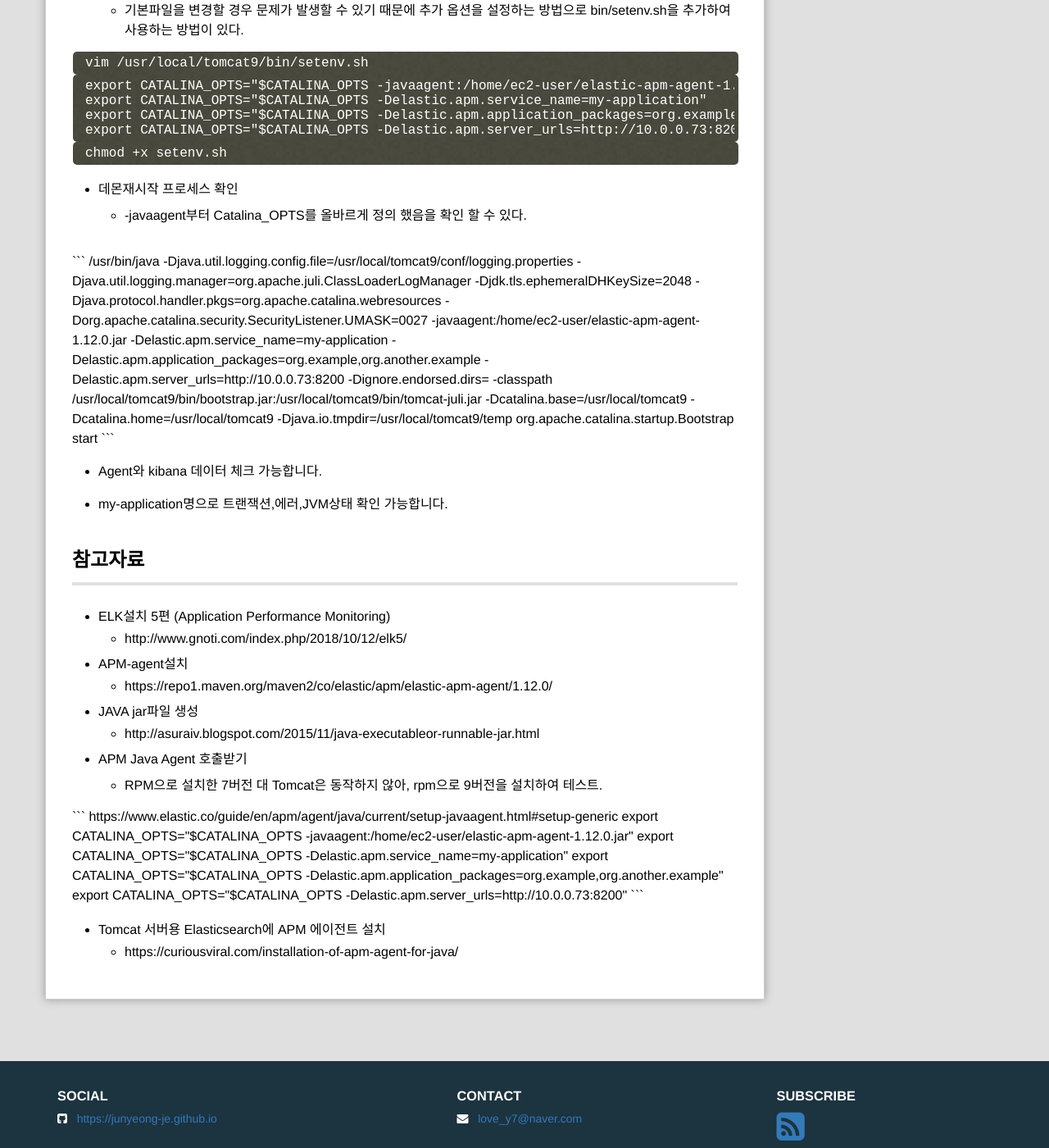
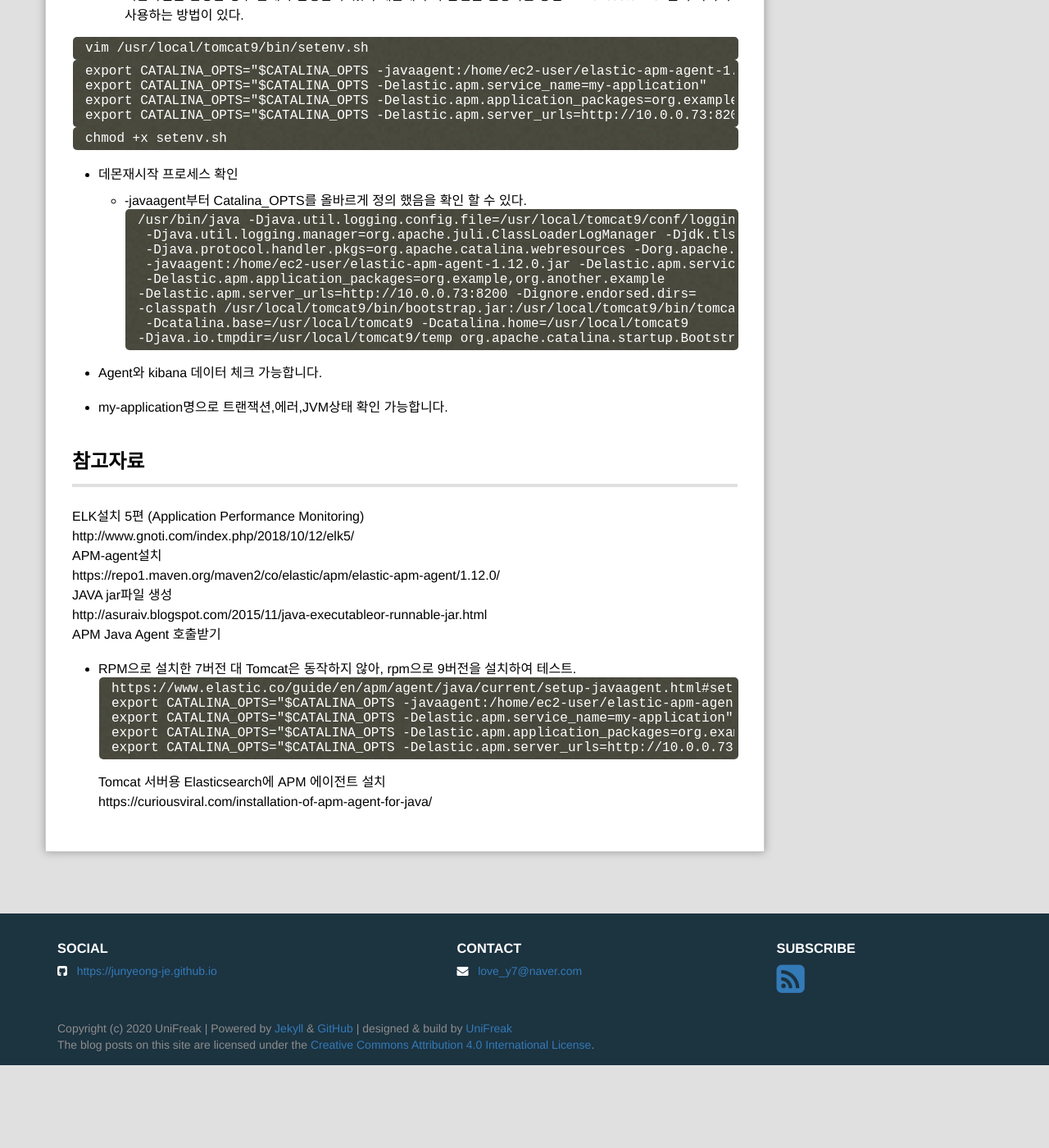
Before and after one commit to junyeong-je/junyeong-je.github.io, a Jekyll site: the page built from _posts/2020-07-30-ELK_APM_to_TOMCAT.md, in a window 1280 px wide and 1400 px high, scrolled down 1809 px. Shown: the whole window at 82% size. Built offline with Jekyll 4.4.1, drawn with Linux system fonts in a browser that asks for light colours; comment, search, counter and statistics services are not loaded; after the commit the page ends 3108 px from its top, so only the background shows below that.

Commit message:
Revert "update"
This reverts commit 8f5c331b

````diff
--- a/_posts/2020-07-30-ELK_APM_to_TOMCAT.md
+++ b/_posts/2020-07-30-ELK_APM_to_TOMCAT.md
@@ -47,7 +47,7 @@ wget https://repo1.maven.org/maven2/co/elastic/apm/elastic-apm-agent/1.12.0/elas
 
 * Tomcat9 설치<br>
 http://mirror.apache-kr.org/tomcat/tomcat-9/v9.0.30/bin/<br>
-  * Tomcat 9.0에는 Java 8 이상이 필요합니다.<br>
+  * Tomcat 9.0에는 Java 8 이상이 필요합니다.
 ```
 wget http://mirror.apache-kr.org/tomcat/tomcat-9/v9.0.30/bin/apache-tomcat-9.0.30.tar.gz
 tar -xvf apache-tomcat-9.0.30.tar.gz
@@ -58,7 +58,6 @@ mv apache-tomcat-9.0.30.tar.gz /usr/local/tomcat9
 ## 트러블 슈팅
 * replication error
   * master node에서 cluster.initial_master_nodes: ["10.0.0.73”] 와 같은 형태로 옵션을 넣어야만 아래 에러가 발생하지 않는다.<br>
-<br>
 ```
 [1]: the default discovery settings are unsuitable for production use;
  at least one of [discovery.seed_hosts, discovery.seed_providers, cluster.initial_master_nodes] must be configured
@@ -82,21 +81,19 @@ chmod +x setenv.sh
 ```
 
 * 데몬재시작 프로세스 확인
-  * -javaagent부터 Catalina_OPTS를 올바르게 정의 했음을 확인 할 수 있다.<br>
-<br>
-<p>
+  * -javaagent부터 Catalina_OPTS를 올바르게 정의 했음을 확인 할 수 있다.
 ```
 /usr/bin/java -Djava.util.logging.config.file=/usr/local/tomcat9/conf/logging.properties
--Djava.util.logging.manager=org.apache.juli.ClassLoaderLogManager -Djdk.tls.ephemeralDHKeySize=2048
--Djava.protocol.handler.pkgs=org.apache.catalina.webresources -Dorg.apache.catalina.security.SecurityListener.UMASK=0027
--javaagent:/home/ec2-user/elastic-apm-agent-1.12.0.jar -Delastic.apm.service_name=my-application
--Delastic.apm.application_packages=org.example,org.another.example
+ -Djava.util.logging.manager=org.apache.juli.ClassLoaderLogManager -Djdk.tls.ephemeralDHKeySize=2048
+ -Djava.protocol.handler.pkgs=org.apache.catalina.webresources -Dorg.apache.catalina.security.SecurityListener.UMASK=0027
+ -javaagent:/home/ec2-user/elastic-apm-agent-1.12.0.jar -Delastic.apm.service_name=my-application
+ -Delastic.apm.application_packages=org.example,org.another.example
 -Delastic.apm.server_urls=http://10.0.0.73:8200 -Dignore.endorsed.dirs=
 -classpath /usr/local/tomcat9/bin/bootstrap.jar:/usr/local/tomcat9/bin/tomcat-juli.jar
--Dcatalina.base=/usr/local/tomcat9 -Dcatalina.home=/usr/local/tomcat9
+ -Dcatalina.base=/usr/local/tomcat9 -Dcatalina.home=/usr/local/tomcat9
 -Djava.io.tmpdir=/usr/local/tomcat9/temp org.apache.catalina.startup.Bootstrap start
 ```
-</p>
+
 * Agent와 kibana 데이터 체크 가능합니다.
 ![](Img/2020-07-30-ELK_APM_to_TOMCAT/6cd4a70b.png)
 
@@ -104,15 +101,14 @@ chmod +x setenv.sh
 ![](Img/2020-07-30-ELK_APM_to_TOMCAT/68c6f038.png)
 
 ## 참고자료
-* ELK설치 5편 (Application Performance Monitoring)<br>
-  * http://www.gnoti.com/index.php/2018/10/12/elk5/ <br>
-* APM-agent설치<br>
-  * https://repo1.maven.org/maven2/co/elastic/apm/elastic-apm-agent/1.12.0/<br>
-* JAVA jar파일 생성<br>
-  * http://asuraiv.blogspot.com/2015/11/java-executableor-runnable-jar.html<br>
-* APM Java Agent 호출받기<br>
-  * RPM으로 설치한 7버전 대 Tomcat은 동작하지 않아, rpm으로 9버전을 설치하여 테스트.<br>
-<p>
+ELK설치 5편 (Application Performance Monitoring)<br>
+http://www.gnoti.com/index.php/2018/10/12/elk5/ <br>
+APM-agent설치<br>
+https://repo1.maven.org/maven2/co/elastic/apm/elastic-apm-agent/1.12.0/<br>
+JAVA jar파일 생성<br>
+http://asuraiv.blogspot.com/2015/11/java-executableor-runnable-jar.html<br>
+APM Java Agent 호출받기<br>
+* RPM으로 설치한 7버전 대 Tomcat은 동작하지 않아, rpm으로 9버전을 설치하여 테스트.<br>
 ```
 https://www.elastic.co/guide/en/apm/agent/java/current/setup-javaagent.html#setup-generic
 export CATALINA_OPTS="$CATALINA_OPTS -javaagent:/home/ec2-user/elastic-apm-agent-1.12.0.jar"
@@ -120,6 +116,5 @@ export CATALINA_OPTS="$CATALINA_OPTS -Delastic.apm.service_name=my-application"
 export CATALINA_OPTS="$CATALINA_OPTS -Delastic.apm.application_packages=org.example,org.another.example"
 export CATALINA_OPTS="$CATALINA_OPTS -Delastic.apm.server_urls=http://10.0.0.73:8200"
 ```
-</p>
-* Tomcat 서버용 Elasticsearch에 APM 에이전트 설치<br>
-  * https://curiousviral.com/installation-of-apm-agent-for-java/
+Tomcat 서버용 Elasticsearch에 APM 에이전트 설치<br>
+https://curiousviral.com/installation-of-apm-agent-for-java/
````
